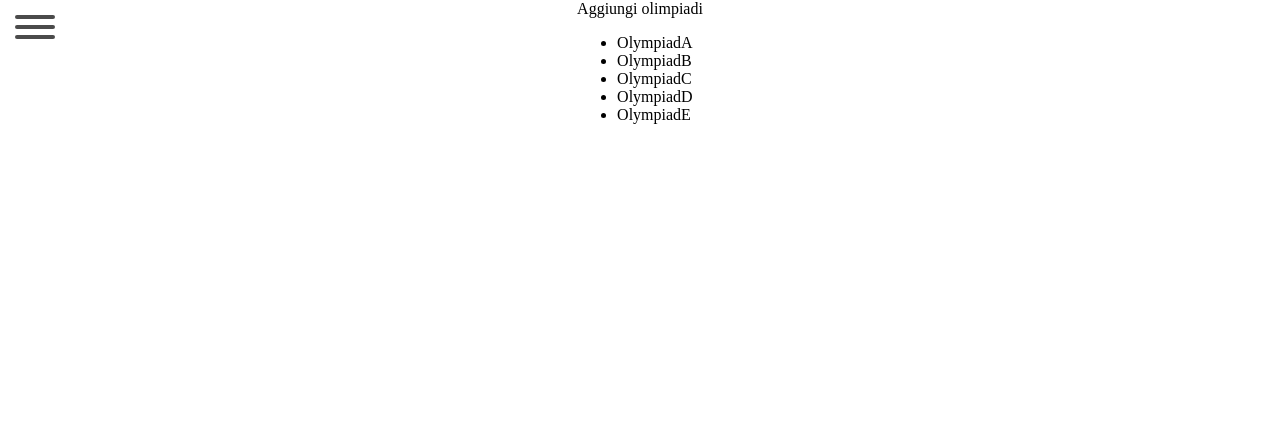
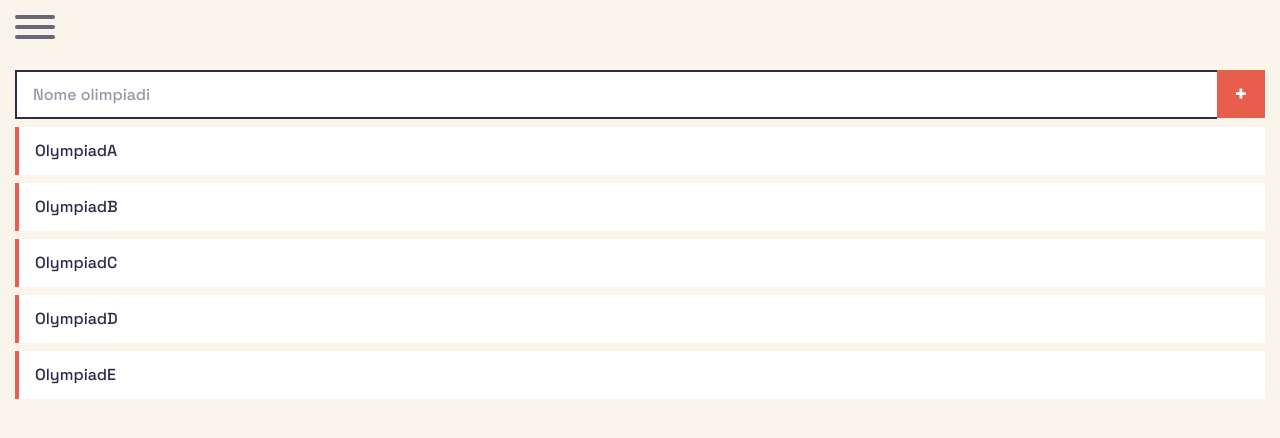
Before and after one commit to tomtom-95/enniolimpiadi_htmx, a FastAPI app: page / in a window 1280 px wide. Shown: the top 438 px of the page. Run offline with FastAPI, Linux system fonts and the light colour scheme.

Commit message:
first work on the ui

```diff
--- a/frontend/index.css
+++ b/frontend/index.css
@@ -1,11 +1,50 @@
+@import url('https://fonts.googleapis.com/css2?family=Space+Grotesk:wght@400;500;600;700&display=swap');
+
+:root {
+    font-family: 'Space Grotesk', system-ui, sans-serif;
+    line-height: 1.5;
+    font-weight: 500;
+
+    color: #2d2a4a;
+    background-color: #faf5eb;
+
+    font-synthesis: none;
+    text-rendering: optimizeLegibility;
+    -webkit-font-smoothing: antialiased;
+    -moz-osx-font-smoothing: grayscale;
+}
+
 html, body {
     margin: 0;
     padding: 0;
     height: 100%;
+    min-width: 320px;
+}
+
+a {
+    font-weight: 600;
+    color: #e85d4c;
+    text-decoration: none;
+}
+
+a:hover {
+    color: #c94a3a;
+}
+
+h1, h2, h3 {
+    font-weight: 700;
+    color: #2d2a4a;
+}
+
+button {
+    font-family: 'Space Grotesk', system-ui, sans-serif;
+    font-weight: 600;
+    cursor: pointer;
 }
 
 body {
     display: flex;
+    overflow-x: hidden;
 }
 
 .side-column {
@@ -19,8 +58,11 @@ body {
 
 #main-content {
     display: flex;
+    flex-direction: column;
     flex-grow: 1;
-    justify-content: center;
+    min-width: 0;
+    overflow: hidden;
+    padding: 70px 15px 20px;
 }
 
 /*
@@ -31,7 +73,7 @@ body {
     width: 150px;
     overflow: hidden;
     transition: width 0.3s ease;
-    background-color: blueviolet;
+    background-color: #e85d4c;
     padding-top: 100px;
 }
 
@@ -62,7 +104,7 @@ body {
 }
 
 .hamburger-inner, .hamburger-inner:after, .hamburger-inner:before {
-    background-color: #000000
+    background-color: #2d2a4a
 }
 
 .hamburger-box {
@@ -86,7 +128,7 @@ body {
     transition-duration: .15s;
     transition-property: transform;
     border-radius: 4px;
-    background-color: #000000
+    background-color: #2d2a4a
 }
 
 .hamburger-inner:after,.hamburger-inner:before {
@@ -131,3 +173,67 @@ body {
     transition: bottom 75ms ease,transform 75ms cubic-bezier(.215,.61,.355,1) .12s;
     transform: rotate(-90deg)
 }
+
+/*
+ * Entity list and form
+ */
+.entity-form {
+    display: flex;
+    padding-bottom: 0.5rem;
+}
+
+.entity-form input[type="text"] {
+    flex: 1;
+    min-width: 0;
+    padding: 0.75rem 1rem;
+    font-family: 'Space Grotesk', system-ui, sans-serif;
+    font-size: 1rem;
+    font-weight: 500;
+    color: #2d2a4a;
+    background-color: #fff;
+    border: 2px solid #2d2a4a;
+    border-right: none;
+    outline: none;
+    transition: border-color 0.2s ease;
+}
+
+.entity-form input[type="text"]::placeholder {
+    color: #9995a8;
+}
+
+.entity-form input[type="text"]:focus {
+    border-color: #e85d4c;
+}
+
+.entity-form button {
+    width: 48px;
+    min-width: 48px;
+    height: 48px;
+    flex-shrink: 0;
+    padding: 0;
+    font-size: 1.5rem;
+    font-weight: 700;
+    line-height: 1;
+    color: #fff;
+    background-color: #e85d4c;
+    border: 2px solid #e85d4c;
+    transition: background-color 0.2s ease, border-color 0.2s ease;
+}
+
+.entity-form button:hover {
+    background-color: #c94a3a;
+    border-color: #c94a3a;
+}
+
+#entity-list {
+    list-style: none;
+    padding: 0;
+    margin: 0;
+}
+
+#entity-list li {
+    padding: 0.75rem 1rem;
+    margin-bottom: 0.5rem;
+    background-color: #fff;
+    border-left: 4px solid #e85d4c;
+}
--- a/frontend/templates/entity_list.html
+++ b/frontend/templates/entity_list.html
@@ -1,10 +1,9 @@
-<div class="main-content">
-    <div class="entity-add">
-        <form>Aggiungi {{ entity_type }}</form>
-    </div>
-    <ul id="entity-list">
-        {% for item in items %}
-        <li>{{ item }}</li>
-        {% endfor %}
-    </ul>
-</div>
+<form class="entity-form" hx-post="/api/{{ entity_type }}" hx-target="#entity-list" hx-swap="beforeend">
+    <input type="text" name="name" placeholder="Nome {{ entity_type }}" required>
+    <button type="submit">+</button>
+</form>
+<ul id="entity-list">
+    {% for item in items %}
+    <li>{{ item }}</li>
+    {% endfor %}
+</ul>
```
